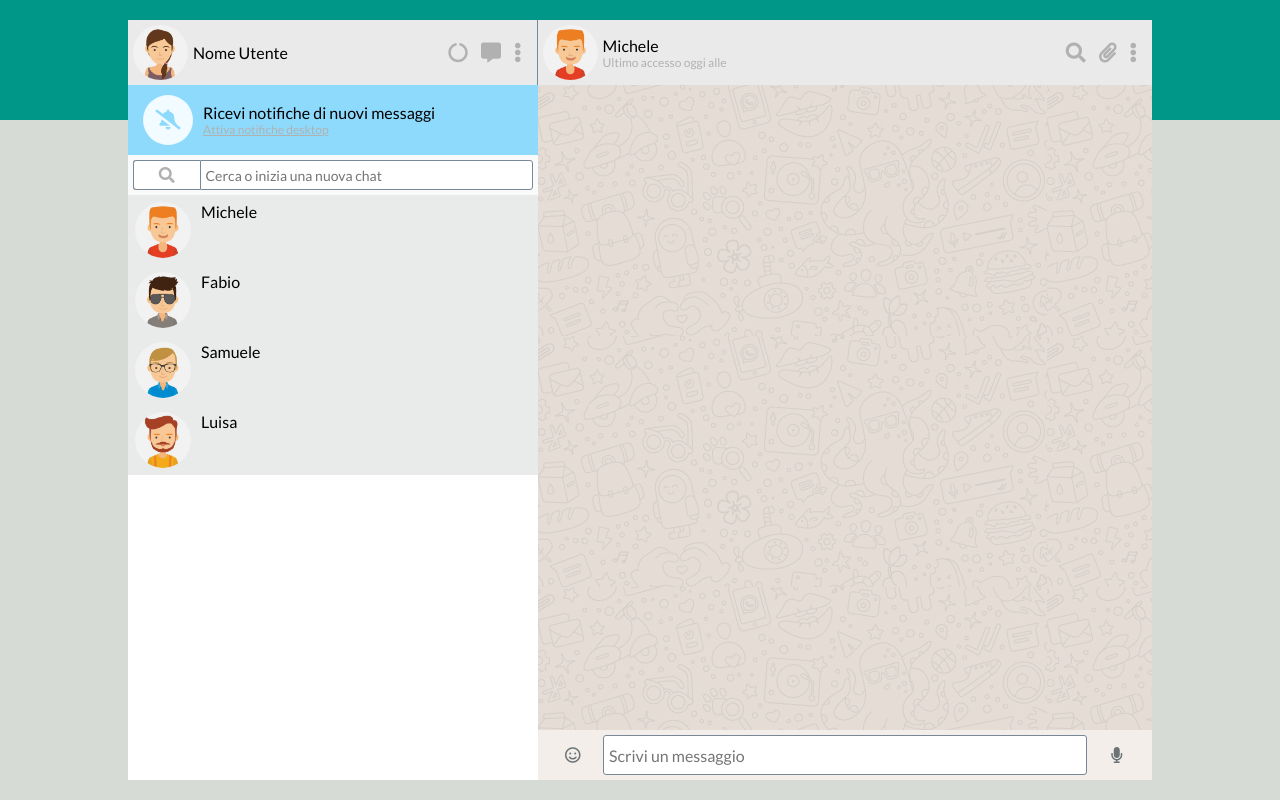
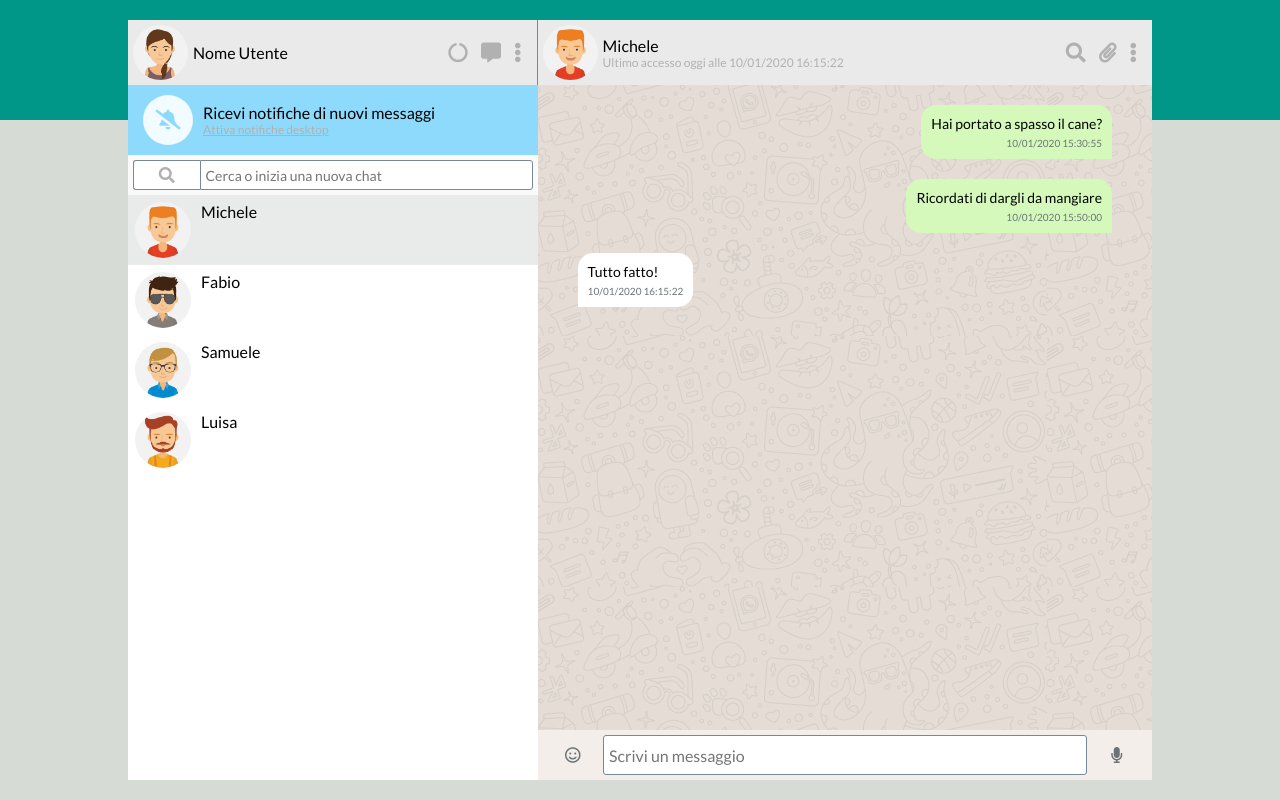
Before and after one commit to Andrei-Gabriel/js-html-css-boolzap, a plain HTML site: page index.html in a window 1280 px wide. Drawn offline with nearby package versions, Linux system fonts and the light colour scheme.

Commit message:
Fine Milestone 2

```diff
--- a/css/style.css
+++ b/css/style.css
@@ -29,6 +29,7 @@ body{
     }
         .aside > div:not(.contatti),
         .main > div:not(.chat),
+        /* .main > div:not(.screen-chat), */
         .user-info,
         .contatto-info{
             display: flex;
@@ -126,6 +127,9 @@ body{
                 height: 70px;
                 width: 100%;
                 padding: 7px;
+                cursor: pointer;
+            }
+            .selezionato{
                 background-color: #e9ebeb;
             }
                 .contatto > img{
@@ -154,7 +158,7 @@ body{
                     font-size: 12px;
                     color: #b1b1b1;
                 }
-        .messaggio{
+        .scrittura{
             height: 50px;
             width: 100%;
             padding: 5px;
@@ -162,7 +166,7 @@ body{
             align-items: center;
             background-color: #f3eeea;
         }
-            .messaggio > input{
+            .scrittura > input{
                 width: 80%;
                 height: 100%;
                 border: none;
@@ -170,7 +174,7 @@ body{
                 border-radius: 3px;
                 padding-left: 5px;
             }
-            .messaggio > i{
+            .scrittura > i{
                 width: 10%;
                 height: 100%;
                 display: flex;
@@ -178,9 +182,39 @@ body{
                 justify-content: center;
                 color: #6b7376;
             }
-        .screen-chat{
+        #screen-chat{
+            display: flex;
+            flex-direction: column;
+            align-items: flex-start;
             height: calc(100% - 50px - 65px);
             width: 100%;
+            padding: 0px 40px;
             overflow-y: scroll;
             background-image: url("../img/mine.jpg");
         }
+            .mex{
+                display: flex;
+                flex-direction: column;
+                max-width: 65%;
+                margin-top: 20px;
+                padding: 10px;
+            }
+            .sent{
+                align-self: flex-end;
+                border-radius: 15px 15px 0 15px;
+                background-color: #d5f9ba;
+            }
+            .received{
+                align-self: flex-start;
+                border-radius: 15px 15px 15px 0px;
+                background-color: #fff;
+            }
+                .mex-text{
+                    font-size: 14px;
+                }
+                .mex-date{
+                    align-self: flex-end;
+                    font-size: 10px;
+                    margin-top: 5px;
+                    color: #6b7376;
+                }
--- a/index.html
+++ b/index.html
@@ -58,7 +58,9 @@
             <!-- Inizio contatti -->
             <div class="contatti">
                 <div class="contatto"
-                     v-for="(elem, index) in contacts">
+                     v-for="(elem, index) in contacts"
+                     @click="selectedContact(index)"
+                     :class="contactsIndex == index ? 'selezionato' : null">
                     <img :src="`img/avatar${contacts[index].avatar}.jpg`">
                     <span>{{contacts[index].name}}</span>
                 </div>
@@ -67,10 +69,10 @@
         <div class="main">
             <div class="contatto-selezionato">
                 <div class="contatto-info">
-                    <img src="img/avatar_1.jpg">
+                    <img :src="`img/avatar${contacts[contactsIndex].avatar}.jpg`">
                     <div class="c-info-text">
-                        <span>Michele</span>
-                        <span class="last-access">Ultimo accesso oggi alle</span>
+                        <span>{{contacts[contactsIndex].name}}</span>
+                        <span class="last-access">Ultimo accesso oggi alle {{contacts[contactsIndex].messages[lastLog(contactsIndex)].date}}</span>
                     </div>
                 </div>
                 <div class="contatto-icons">
@@ -79,10 +81,15 @@
                     <i class="fas fa-ellipsis-v"></i>
                 </div>
             </div>
-            <div class="screen-chat">
-
+            <div id="screen-chat">
+                <div class="mex"
+                     v-for="(elem, i) in contacts[contactsIndex].messages"
+                     :class="elem.status">
+                    <span class="mex-text">{{elem.message}}</span>
+                    <span class="mex-date">{{elem.date}}</span>
+                </div>
             </div>
-            <div class="messaggio">
+            <div class="scrittura">
                 <i class="far fa-smile"></i>
                 <input type="text" placeholder="Scrivi un messaggio">
                 <i class="fas fa-microphone"></i>
--- a/js/contacts.js
+++ b/js/contacts.js
@@ -83,8 +83,34 @@ const app = new Vue({
                         message: 'Si, ma preferirei andare al cinema',
                         status: 'received'
                     },
+                    {
+                        date: '10/01/2020 15:51:00',
+                        message: 'E vorrei sapere perché mi chiamo Luisa anche se sono un uomo',
+                        status: 'received'
+                    },
                 ],
             },
         ],
+        // name: 'Michele',
+        // avatar: '_1',
+        // visible: true,
+        // messages: [
+        //     {
+        //         date: '10/01/2020 15:30:55',
+        //         message: 'Hai portato a spasso il cane?',
+        //         status: 'sent'
+        //     }, q. messages > 1
+        // ],
+        contactsIndex: 0,
     },
+    methods: {
+        lastLog: function(i){
+            return this.contacts[i].messages.length - 1;
+            // Serve per estrarre l'ultimo messaggio ricevuto (Dovrebbe essere corretto perché in ogni caso l'ultimo messaggio sarà ricevuto. Quindi l'ora dell'ultimo messaggio ricevuto == ~ ultimo accesso del contatto)
+        },
+        selectedContact: function(i){
+            this.contactsIndex = i;
+        },
+    },
+
 });
```
